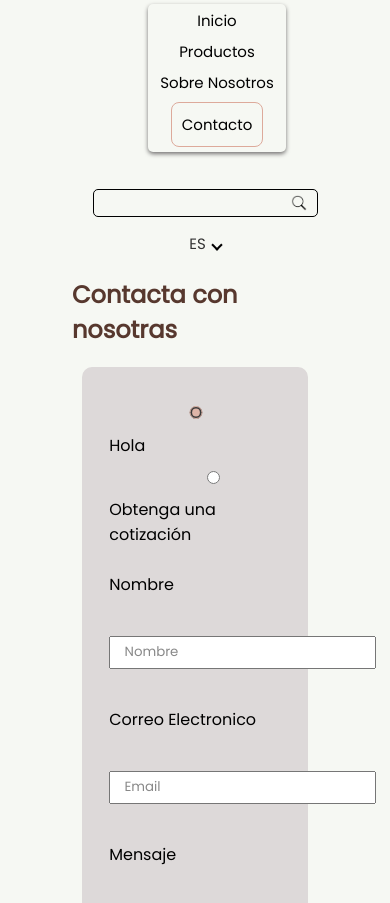
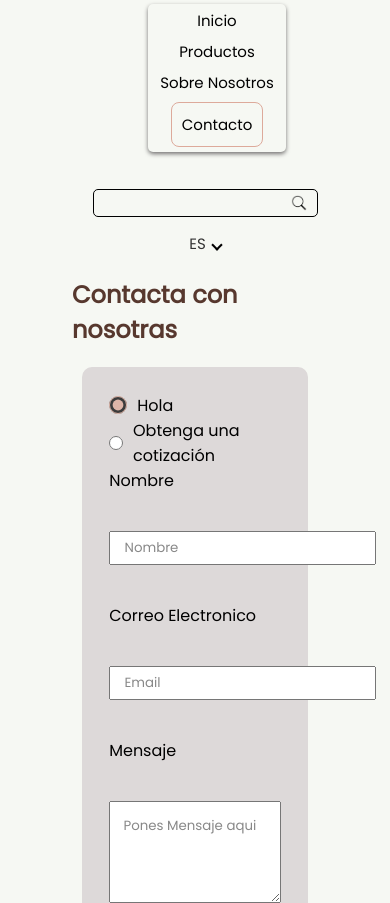
Before and after one commit to ninigodziashvili/EguzkiBerri, a plain HTML site: page contact.html in a window 390 px wide. Shown: the part 126-1029 px from the top of the page. Drawn offline with Linux system fonts and the light colour scheme.

Commit message:
Final changes

```diff
--- a/CSS/style.css
+++ b/CSS/style.css
@@ -1008,7 +1008,7 @@ footer ul {
     border-radius: 10px;
     background-color: #ddd9d9;
     width: 40em;
-    height: 30em;
+    height: 35em;
 }
 
 .fill-info {
@@ -1513,6 +1513,18 @@ form input label {
 
 @media (max-width: 600px) {
 
+    .radio-group {
+        display: flex;
+        align-items: center;
+        gap: 10px;
+    }
+
+    .radio-group input[type="radio"] {
+        margin: 0;
+        width: 18px;  /* Adjust size if needed */
+        height: 18px;
+    }
+
     .main-products-container {
         grid-template-columns: 1fr;
     }
@@ -1662,7 +1674,7 @@ form input label {
 
     .form-info {
         width: 100%;
-        height: 50em;
+        height: 40em;
     }
 
     .fill-info {
--- a/contact.html
+++ b/contact.html
@@ -42,10 +42,14 @@
             <div class="contact-form">
                 <div class="form-info">
                     <form class="fill-info">
-                        <input type="radio" id="hola" name="hola" value="hola" checked>
-                        <label for="hola">Hola</label>
-                        <input class="statement" type="radio" id="statement" name="hola" value="statement">
-                        <label for="css">Obtenga una cotización</label><br>
+                        <div class="radio-group">
+                            <input type="radio" id="hola" name="hola" value="hola" checked>
+                            <label for="hola">Hola</label>
+                        </div>
+                        <div class="radio-group">
+                            <input type="radio" id="statement" name="hola" value="statement">
+                            <label for="statement">Obtenga una cotización</label>
+                        </div>
                         <label for="name">Nombre</label><br>
                         <input type="text" name="name" placeholder="Nombre"><br>
                         <label for="email">Correo Electronico</label><br>
@@ -174,9 +178,9 @@
         </div>
         <div class="link-menu">
             <ul class="footer-social-one">
-                <li><a href="#" class="footer-link">Sobre Nosotros</a></li>
-                <li><a href="#" class="footer-link">Contacto</a></li>
-                <li><a href="#" class="footer-link">Trabajas con Nosotros</a></li>
+                <li><a href="aboutUs.html" class="footer-link">Sobre Nosotros</a></li>
+                <li><a href="contact.html" class="footer-link">Contacto</a></li>
+                <li><a href="contact.html" class="footer-link">Trabajas con Nosotros</a></li>
             </ul>
         </div>
         <div class="link-menu">
```
Also changed, not shown: aboutUs.html (+3 -3 lines), index.html (+3 -3 lines), products.html (+3 -3 lines).
